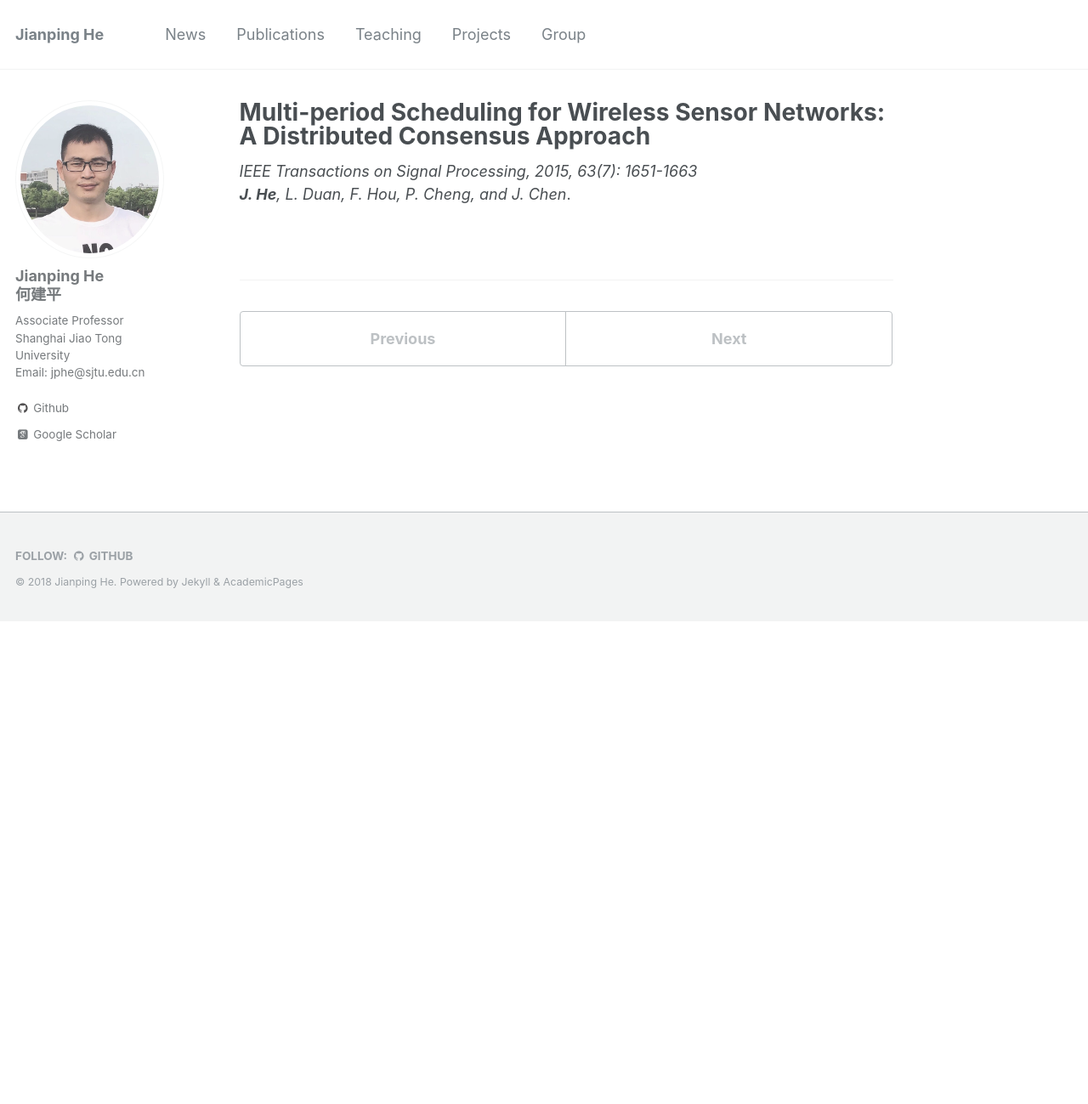
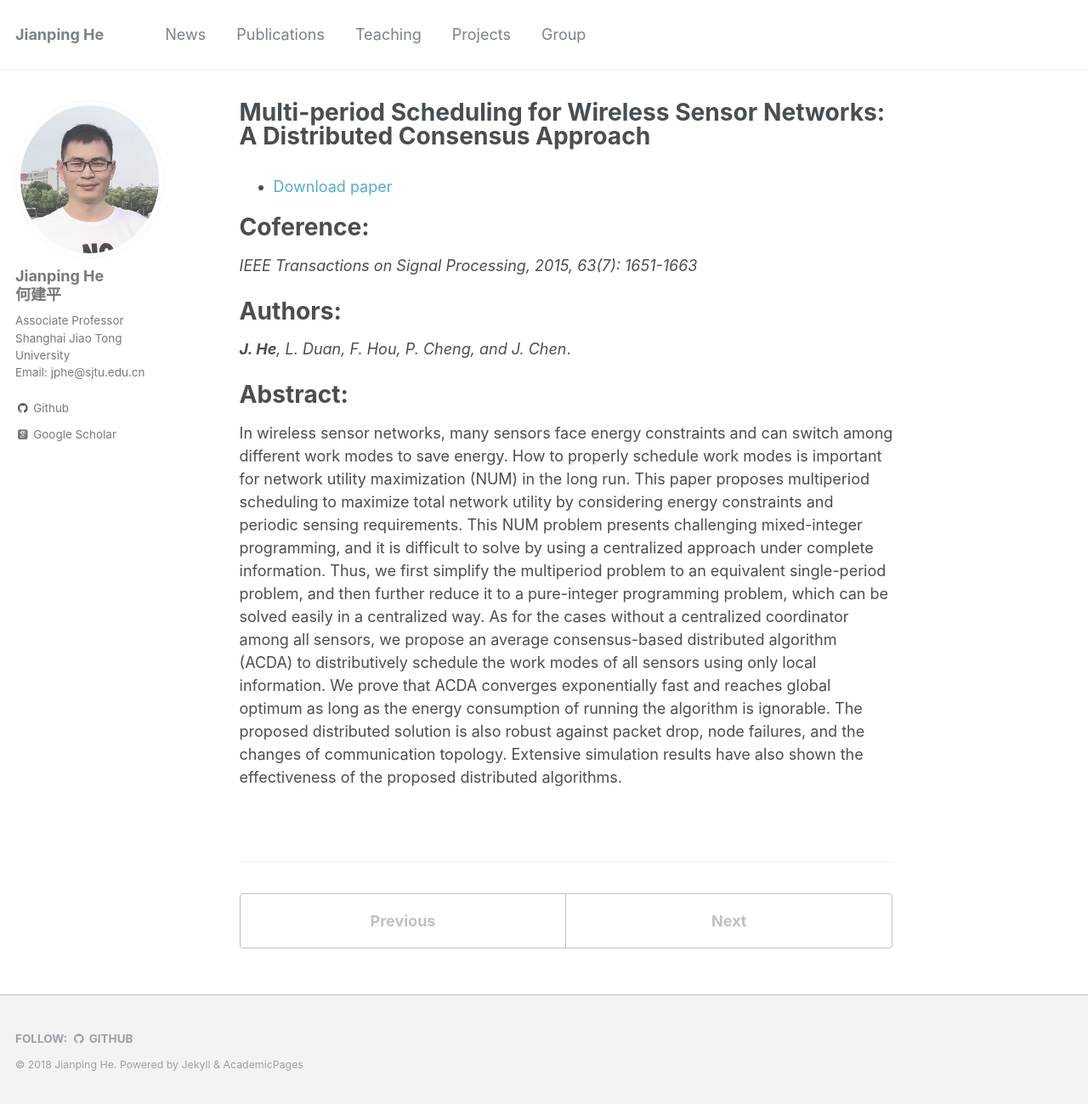
Before and after one commit to jiangshuozz/Jianping-He.github.io, a Jekyll site: the page built from _publications/2015-01-20-Multi-period-Scheduling.md, in a window 1280 px wide and 1299 px high. Shown: the whole window at 85% size. Built offline with Jekyll 4.4.1, drawn with Linux system fonts in a browser that asks for light colours; some web fonts are replaced.

Commit message:
Update 2015-01-20-Multi-period-Scheduling.md

```diff
--- a/_publications/2015-01-20-Multi-period-Scheduling.md
+++ b/_publications/2015-01-20-Multi-period-Scheduling.md
@@ -8,5 +8,16 @@ venue: '--'
 #paperurl: ''
 #citation: ''
 ---
+- [Download paper](https://ieeexplore.ieee.org/abstract/document/7015623/)
+
+Coference:
+===
 *IEEE Transactions on Signal Processing, 2015, 63(7): 1651-1663*
+
+Authors:
+===
 ***J. He**, L. Duan, F. Hou, P. Cheng, and J. Chen*.
+
+Abstract:
+===
+In wireless sensor networks, many sensors face energy constraints and can switch among different work modes to save energy. How to properly schedule work modes is important for network utility maximization (NUM) in the long run. This paper proposes multiperiod scheduling to maximize total network utility by considering energy constraints and periodic sensing requirements. This NUM problem presents challenging mixed-integer programming, and it is difficult to solve by using a centralized approach under complete information. Thus, we first simplify the multiperiod problem to an equivalent single-period problem, and then further reduce it to a pure-integer programming problem, which can be solved easily in a centralized way. As for the cases without a centralized coordinator among all sensors, we propose an average consensus-based distributed algorithm (ACDA) to distributively schedule the work modes of all sensors using only local information. We prove that ACDA converges exponentially fast and reaches global optimum as long as the energy consumption of running the algorithm is ignorable. The proposed distributed solution is also robust against packet drop, node failures, and the changes of communication topology. Extensive simulation results have also shown the effectiveness of the proposed distributed algorithms.
```
